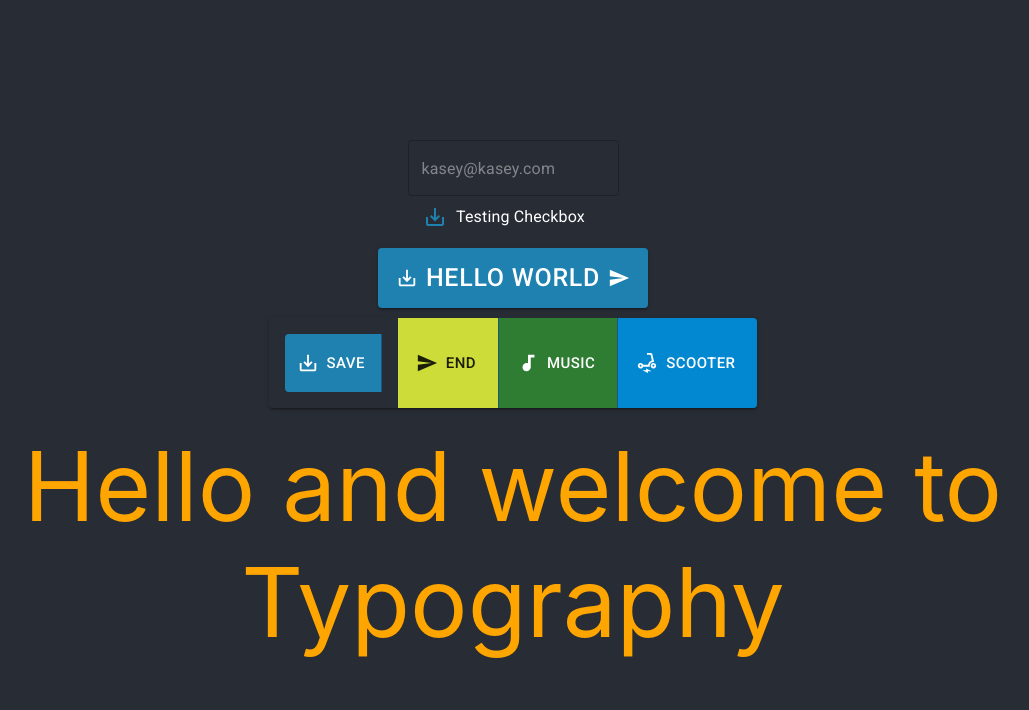
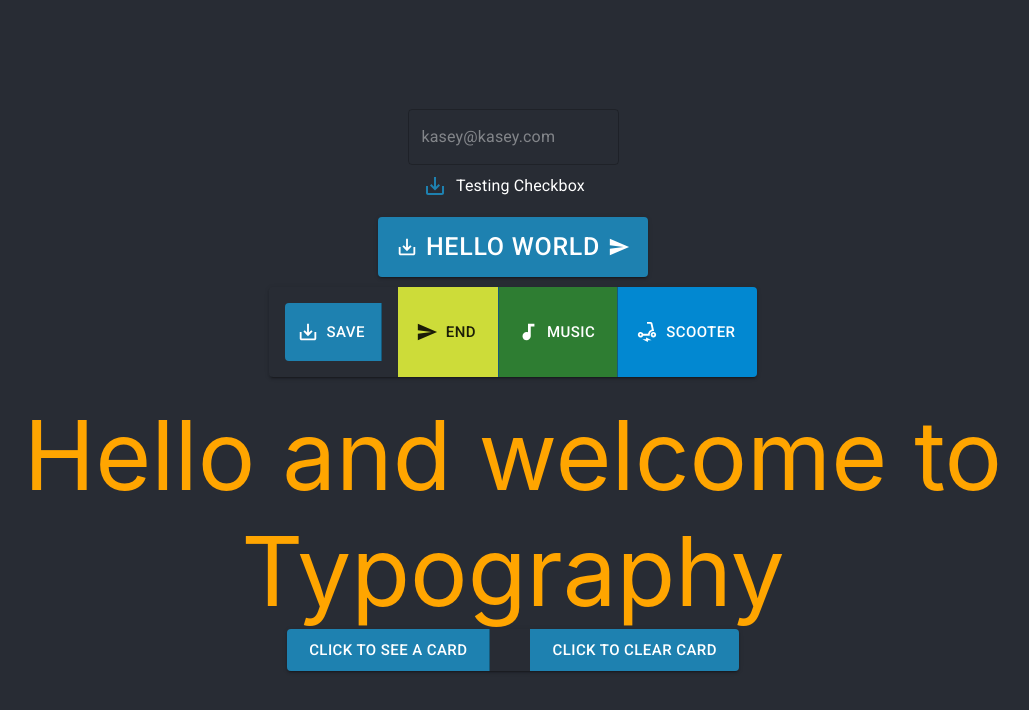
Before and after one commit to kaseyknudsen/material_ui_react_tutorial, a React (Create React App) app: page / in a window 1280 px wide. Shown: the top 710 px of the page, without its empty margins (127-1156 px from the left). Built offline with nearby package versions, Linux system fonts and the light colour scheme.

Commit message:
added a card to practice state

```diff
--- a/src/App.js
+++ b/src/App.js
@@ -64,6 +64,25 @@ const myCustomButton = styled(Button)({
 })
 
 function App() {
+  const [button1Text, setButton1Text] = useState("Click to see a card")
+  const [button2Text, setButton2Text] = useState("Click to clear card")
+  const [card, setCard] = useState("")
+
+  const handleButtonClick1 = () => {
+    setButton1Text("")
+     setCard(() => {
+      return (
+        <Card>
+          <CardContent>I am a card!</CardContent>
+        </Card>
+      )
+     })
+  }
+
+  const handleButtonClick2 = () => {
+    setCard(null)
+    setButton1Text("Click to see a card")
+  }
   return (
     <div className="App">
       <header className="App-header">
@@ -103,6 +122,11 @@ function App() {
         </ButtonGroup>
         {/* <img src={logo} className="App-logo" alt="logo" /> */}
         <Typography variant="myVariant" style={{marginTop: 20}}>Hello and welcome to Typography</Typography>
+        <ButtonGroup size="large" variant="contained" >
+          <Button sx={{mr: 5}} onClick={() => handleButtonClick1()}>{button1Text}</Button>
+          <Button onClick={() => handleButtonClick2()}>{button2Text}</Button>
+        </ButtonGroup>
+        <div style={{marginTop:'20px'}}>{card}</div>
       </header>
     </div>
   );
```
